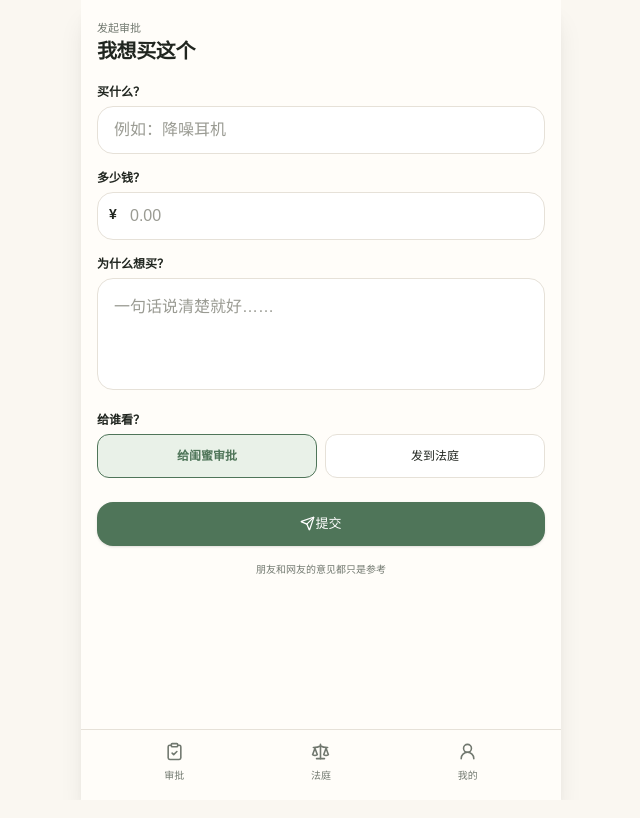
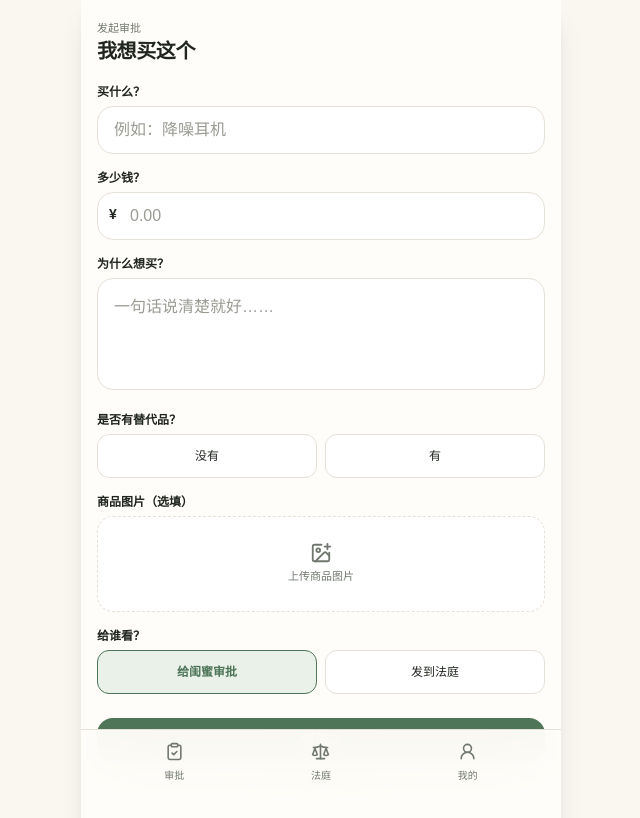
Before and after one commit to vanesacoding/dengdeng-zaimai, a Next.js app: page /app/new in a window 1280 px wide. Shown: the top 818 px of the page, without its empty margins (319-959 px from the left). Built offline with nearby package versions, Linux system fonts and the light colour scheme.

Commit message:
feat: add alternatives and product image upload

```diff
--- a/src/app/app/new/page.tsx
+++ b/src/app/app/new/page.tsx
@@ -1,10 +1,11 @@
 "use client";
 
 import { useRouter } from "next/navigation";
+import Image from "next/image";
 import { useState } from "react";
 import { useForm, useWatch } from "react-hook-form";
 import { zodResolver } from "@hookform/resolvers/zod";
-import { Check, LoaderCircle, Send, Sparkles } from "lucide-react";
+import { Check, ImagePlus, LoaderCircle, Send, Sparkles, X } from "lucide-react";
 import { purchaseSchema } from "@/lib/domain";
 import { calculateRisk } from "@/lib/risk";
 import { demoBudget } from "@/lib/mock-data";
@@ -36,9 +37,11 @@ export default function NewRequest() {
   const [generating, setGenerating] = useState(false);
   const [writerNote, setWriterNote] = useState("");
   const [submitError, setSubmitError] = useState("");
+  const [imagePreview, setImagePreview] = useState("");
+  const [imageError, setImageError] = useState("");
   const { register, handleSubmit, control, getValues, trigger, formState: { errors } } = useForm<Form>({
     resolver: zodResolver(purchaseSchema),
-    defaultValues: { itemName: "", priceYuan: "" as unknown as number, reason: "", category: "其他", mood: "SEEDED_BY_OTHERS", visibility: "FRIENDS", productUrl: "", imageUrl: "", desiredHours: 0, coolingEnabled: true, coolingHours: 24, countInBudget: true, hasSimilarItem: false, limitedPromotion: false, plannedPurchase: false, necessity: false },
+    defaultValues: { itemName: "", priceYuan: "" as unknown as number, reason: "", category: "其他", mood: "SEEDED_BY_OTHERS", visibility: "FRIENDS", productUrl: "", imageUrl: "", desiredHours: 0, coolingEnabled: true, coolingHours: 24, countInBudget: true, hasSimilarItem: false, hasAlternative: false, limitedPromotion: false, plannedPurchase: false, necessity: false },
   });
   const visibility = useWatch({ control, name: "visibility" });
 
@@ -46,7 +49,7 @@ export default function NewRequest() {
     setSubmitError("");
     const priceCents = yuanToCents(Number(data.priceYuan));
     const risk = calculateRisk({ priceCents, remainingCents: demoBudget.remainingAmount, safeBalanceCents: demoBudget.safeBalance, hasSimilarItem: false, desiredHours: 0, limitedPromotion: false, plannedPurchase: false, necessity: false });
-    add({ id: crypto.randomUUID(), itemName: data.itemName, priceCents, category: data.category, reason: data.reason, status: "PENDING_APPROVAL", riskScore: risk.score, createdAt: "刚刚", reviewer: "闺蜜", mood: data.mood, visibility: data.visibility, caseTitle: data.visibility === "PUBLIC" ? selectedTitle : undefined, caseStatement: data.visibility === "PUBLIC" ? statement : undefined });
+    add({ id: crypto.randomUUID(), itemName: data.itemName, priceCents, category: data.category, reason: data.reason, status: "PENDING_APPROVAL", riskScore: risk.score, createdAt: "刚刚", reviewer: "闺蜜", mood: data.mood, visibility: data.visibility, imageUrl: imagePreview || undefined, hasAlternative: data.hasAlternative, caseTitle: data.visibility === "PUBLIC" ? selectedTitle : undefined, caseStatement: data.visibility === "PUBLIC" ? statement : undefined });
     router.push(`/app/requests/submitted?target=${data.visibility === "PUBLIC" ? "court" : "friend"}`);
   }
 
@@ -75,12 +78,27 @@ export default function NewRequest() {
     if (draft) void writeCase(nextTone);
   }
 
+  function selectImage(file?: File) {
+    setImageError("");
+    if (!file) return;
+    if (!file.type.startsWith("image/")) return setImageError("请选择图片文件");
+    if (file.size > 2 * 1024 * 1024) return setImageError("图片请控制在 2MB 以内");
+    const reader = new FileReader();
+    reader.onload = () => setImagePreview(String(reader.result));
+    reader.readAsDataURL(file);
+  }
+
   return <>
     <header><p className="text-[11px] text-[var(--muted)]">发起审批</p><h1 className="mt-0.5 font-black">我想买这个</h1></header>
     <form onSubmit={handleSubmit(submit, () => setSubmitError("还有内容没填好，请看看上面的提示。"))} className="mt-5 space-y-4">
       <Field label="买什么？" error={errors.itemName?.message}><Input {...register("itemName")} placeholder="例如：降噪耳机"/></Field>
       <Field label="多少钱？" error={errors.priceYuan?.message}><div className="relative"><span className="absolute left-3 top-3 text-sm font-bold">¥</span><Input {...register("priceYuan")} className="pl-8" type="number" inputMode="decimal" placeholder="0.00"/></div></Field>
       <Field label="为什么想买？" error={errors.reason?.message}><Textarea {...register("reason")} rows={3} placeholder="一句话说清楚就好……"/></Field>
+      <Field label="是否有替代品？"><div className="grid grid-cols-2 gap-2"><BooleanChoice value="false" label="没有" name="hasAlternative" register={register}/><BooleanChoice value="true" label="有" name="hasAlternative" register={register}/></div></Field>
+      <Field label="商品图片（选填）">
+        {imagePreview ? <div className="relative overflow-hidden rounded-2xl border border-[var(--line)] bg-white"><Image src={imagePreview} alt="商品预览" width={640} height={352} unoptimized className="h-44 w-full object-cover"/><button type="button" aria-label="删除图片" onClick={() => setImagePreview("")} className="absolute right-2 top-2 grid size-8 place-items-center rounded-full bg-black/60 text-white"><X size={15}/></button></div> : <label className="flex min-h-24 cursor-pointer flex-col items-center justify-center rounded-2xl border border-dashed border-[var(--line)] bg-white text-[11px] text-[var(--muted)]"><ImagePlus size={22}/><span className="mt-1">上传商品图片</span><input type="file" accept="image/*" className="sr-only" onChange={event => selectImage(event.target.files?.[0])}/></label>}
+        {imageError && <span className="mt-1 block text-[11px] text-red-600">{imageError}</span>}
+      </Field>
       <Field label="给谁看？"><div className="grid grid-cols-2 gap-2"><Choice value="FRIENDS" label="给闺蜜审批" register={register}/><Choice value="PUBLIC" label="发到法庭" register={register}/></div></Field>
       {visibility === "PUBLIC" && <section className="rounded-2xl border border-[var(--line)] bg-white p-3.5">
         <div className="flex items-center justify-between gap-3"><div><b className="text-[13px]">AI 书记员</b><p className="text-[11px] text-[var(--muted)]">把原话写成有梗的购物案</p></div><Button type="button" size="sm" onClick={() => writeCase()} disabled={generating}>{generating ? <LoaderCircle className="animate-spin" size={14}/> : <Sparkles size={14}/>} {draft ? "换一批" : "帮我写"}</Button></div>
@@ -104,6 +122,10 @@ function Choice({ value, label, register }: { value: "FRIENDS" | "PUBLIC"; label
   return <label><input type="radio" value={value} {...register("visibility")} className="peer sr-only"/><span className="flex min-h-11 items-center justify-center rounded-xl border border-[var(--line)] bg-white text-xs peer-checked:border-[var(--forest)] peer-checked:bg-[var(--sage-soft)] peer-checked:font-semibold peer-checked:text-[var(--forest)]">{label}</span></label>;
 }
 
+function BooleanChoice({ value, label, name, register }: { value: "true" | "false"; label: string; name: "hasAlternative"; register: ReturnType<typeof useForm<Form>>["register"] }) {
+  return <label><input type="radio" value={value} {...register(name, { setValueAs: input => input === "true" })} className="peer sr-only"/><span className="flex min-h-11 items-center justify-center rounded-xl border border-[var(--line)] bg-white text-xs peer-checked:border-[var(--forest)] peer-checked:bg-[var(--sage-soft)] peer-checked:font-semibold peer-checked:text-[var(--forest)]">{label}</span></label>;
+}
+
 function Field({ label, error, children }: { label: string; error?: string; children: React.ReactNode }) {
   return <label className="block"><span className="mb-1.5 block text-xs font-semibold">{label}</span>{children}{error && <span className="mt-1 block text-[11px] text-red-600">{error}</span>}</label>;
 }
--- a/src/app/app/requests/[id]/request-detail.tsx
+++ b/src/app/app/requests/[id]/request-detail.tsx
@@ -2,6 +2,7 @@
 
 import { useState } from "react";
 import Link from "next/link";
+import Image from "next/image";
 import { useRouter } from "next/navigation";
 import {
   ArrowLeft, Clock3, MessageCircle, MoreHorizontal,
@@ -81,6 +82,8 @@ export function RequestDetail({ id }: { id: string }) {
         <b className="text-2xl">{formatMoney(r.priceCents)}</b>
       </div>
 
+      {r.imageUrl && <Image src={r.imageUrl} alt={r.itemName} width={640} height={416} unoptimized className="mt-5 h-52 w-full rounded-2xl object-cover"/>}
+
       {r.status === "COOLING_OFF" && (
         <Card className="mt-6 border-0 bg-[var(--orange-soft)]">
           <div className="flex gap-3">
@@ -96,6 +99,7 @@ export function RequestDetail({ id }: { id: string }) {
       <Card className="mt-6">
         <h2 className="font-bold">为什么想买</h2>
         <p className="mt-3 leading-7 text-[var(--muted)]">{r.reason}</p>
+        <p className="mt-3 text-xs text-[var(--muted)]">替代品：{r.hasAlternative ? "有" : "没有"}</p>
       </Card>
 
       <Card className="mt-4">
--- a/src/lib/domain.ts
+++ b/src/lib/domain.ts
@@ -470,7 +470,7 @@ export const purchaseSchema = z.object({
   itemName: z.string().trim().min(2,"请填写至少 2 个字"), priceYuan: z.coerce.number().positive("价格必须大于 0"),
   category: z.string().min(1), reason: z.string().trim().min(4,"再多说一点点吧（至少 4 个字）"), reviewerId: z.string().uuid().optional(),
   productUrl: z.string().url("链接格式好像不太对").or(z.literal("")).optional(), imageUrl: z.string().url().or(z.literal("")).optional(),
-  impactIfNotPurchased: z.string().optional(), hasSimilarItem: z.boolean().default(false),
+  impactIfNotPurchased: z.string().optional(), hasSimilarItem: z.boolean().default(false), hasAlternative: z.boolean().default(false),
   desiredHours: z.coerce.number().min(0).default(0), limitedPromotion: z.boolean().default(false), plannedPurchase: z.boolean().default(false), necessity: z.boolean().default(false),
   coolingEnabled: z.boolean().default(true), coolingHours: z.coerce.number().min(0).max(720).default(24), countInBudget: z.boolean().default(true),
   mood: z.enum(moods).default("SEEDED_BY_OTHERS"), visibility: z.enum(visibilities).default("FRIENDS")
--- a/src/lib/use-requests.ts
+++ b/src/lib/use-requests.ts
@@ -19,6 +19,7 @@ export interface PurchaseRequest {
   visibility?: RequestVisibility;
   productUrl?: string;
   imageUrl?: string;
+  hasAlternative?: boolean;
   caseTitle?: string;
   caseStatement?: string;
 }
@@ -43,6 +44,7 @@ function load(): PurchaseRequest[] {
         reviewer: String(r.reviewer ?? ""),
         productUrl: r.productUrl ? String(r.productUrl) : undefined,
         imageUrl: r.imageUrl ? String(r.imageUrl) : undefined,
+        hasAlternative: Boolean(r.hasAlternative),
         caseTitle: r.caseTitle ? String(r.caseTitle) : undefined,
         caseStatement: r.caseStatement ? String(r.caseStatement) : undefined,
         ...normalizeRequest(r),
```
